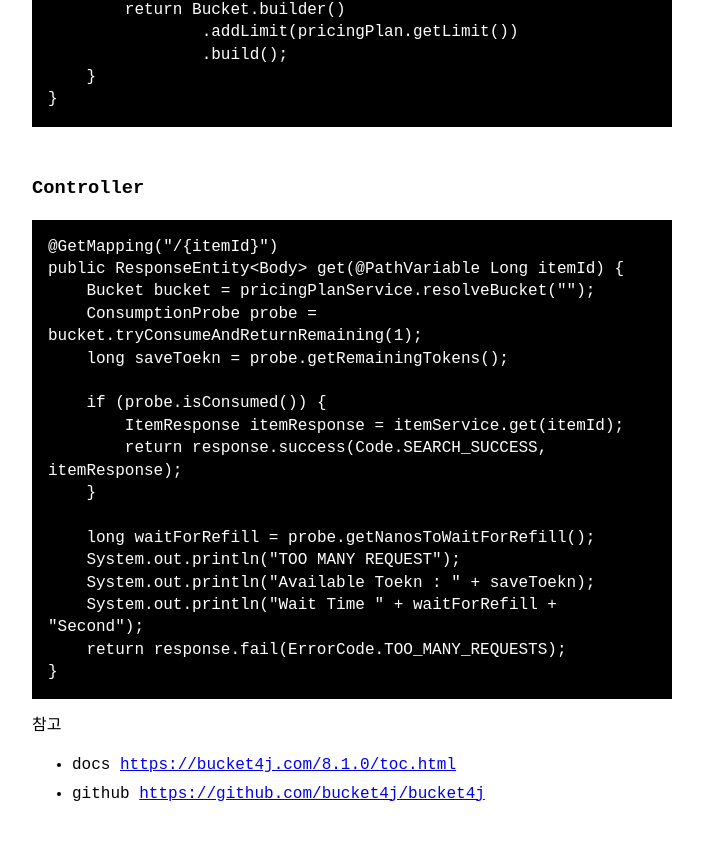
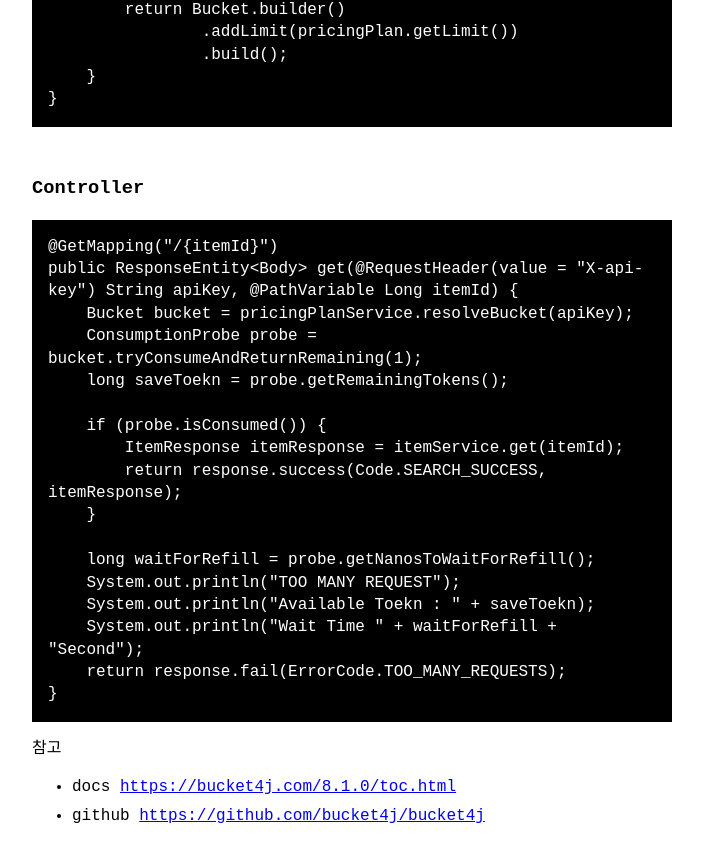
Before and after one commit to khjzzm/khjzzm.github.io, a Jekyll site: the page built from _posts/2023-01-20-bucket4j.md, in a window 1280 px wide and 900 px high, scrolled down 4545 px. Shown: the top 862 px of the window, without its empty margins (288-991 px from the left). Built offline with Jekyll 4.4.1, drawn with Linux system fonts in a browser that asks for light colours.

Commit message:
bucket4j

```diff
--- a/_posts/2023-01-20-bucket4j.md
+++ b/_posts/2023-01-20-bucket4j.md
@@ -168,8 +168,8 @@ public class PricingPlanService {
 ### Controller
 ~~~java
 @GetMapping("/{itemId}")
-public ResponseEntity<Body> get(@PathVariable Long itemId) {
-    Bucket bucket = pricingPlanService.resolveBucket("");
+public ResponseEntity<Body> get(@RequestHeader(value = "X-api-key") String apiKey, @PathVariable Long itemId) {
+    Bucket bucket = pricingPlanService.resolveBucket(apiKey);
     ConsumptionProbe probe = bucket.tryConsumeAndReturnRemaining(1);
     long saveToekn = probe.getRemainingTokens();
 
```
